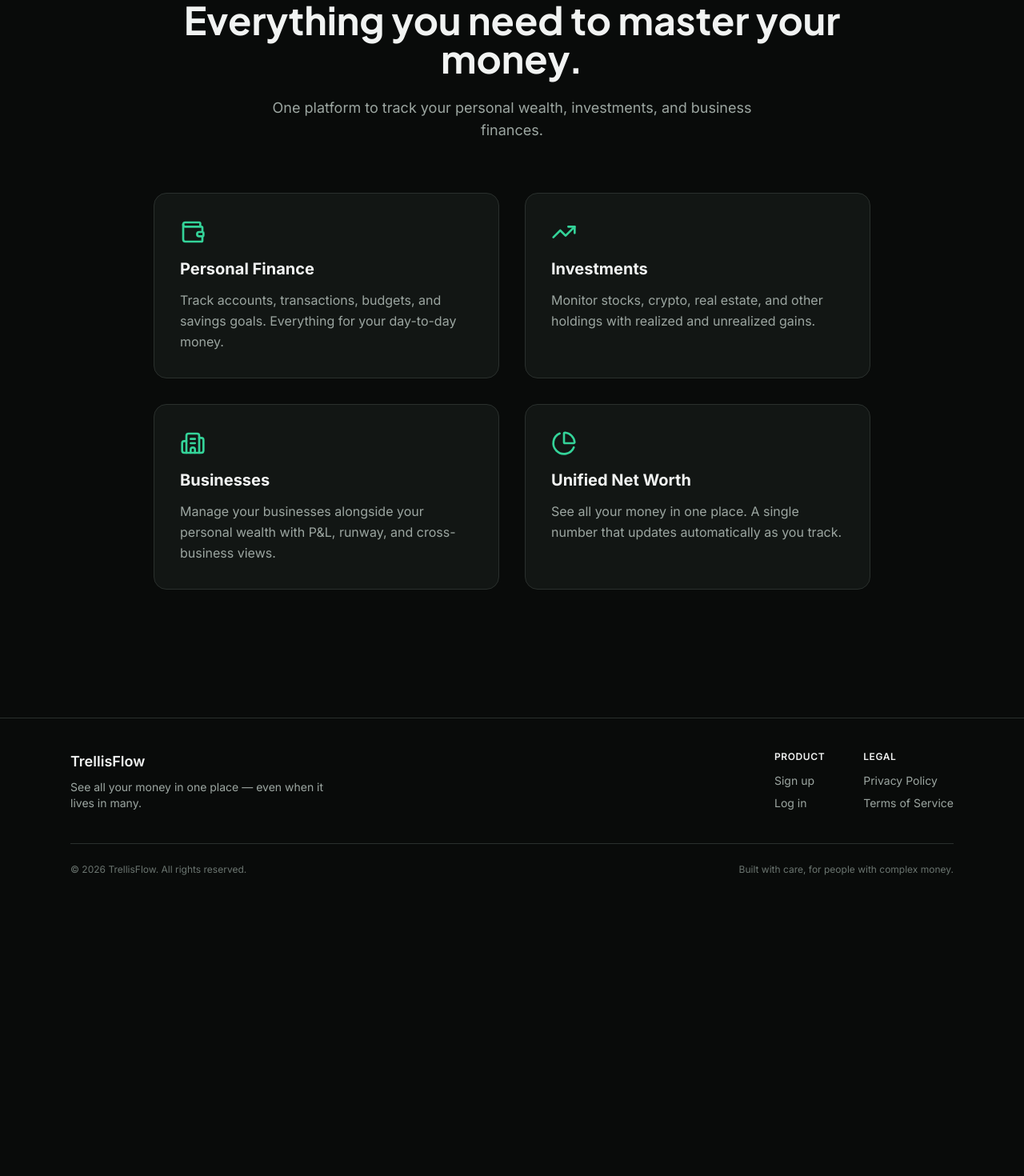
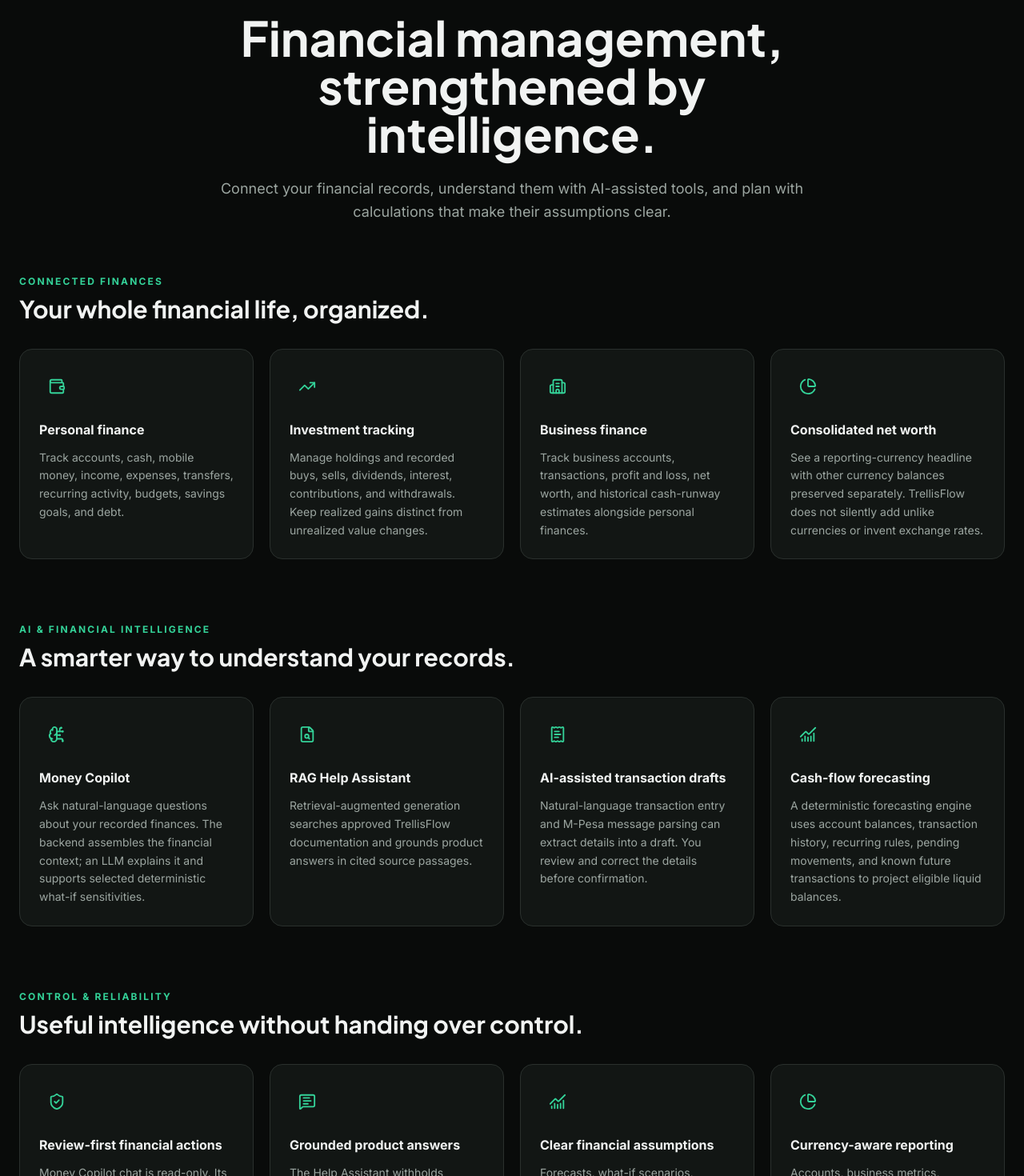
Before and after one commit to Dancan1907/trellisflow, a Next.js app in the folder apps/web/: page /features in a window 1280 px wide. Shown: the part 160-1630 px from the top of the page at 80% size. Before the commit the page ends 1295 px from the top, so only its background shows below. Built offline with nearby package versions, Linux system fonts and the light colour scheme.

Commit message:
feat(marketing): expand product and AI feature pages

```diff
--- a/apps/web/src/app/(public)/features/page.tsx
+++ b/apps/web/src/app/(public)/features/page.tsx
@@ -1,47 +1,79 @@
-import { Wallet, TrendingUp, Building2, PieChart } from 'lucide-react';
+import Link from 'next/link';
+import {
+  Wallet, TrendingUp, Building2, PieChart, BrainCircuit, FileSearch,
+  MessageSquareText, ReceiptText, ChartNoAxesCombined, ShieldCheck, ArrowRight,
+} from 'lucide-react';
+
+const groups = [
+  {
+    eyebrow: 'CONNECTED FINANCES',
+    title: 'Your whole financial life, organized.',
+    items: [
+      { icon: Wallet, title: 'Personal finance', description: 'Track accounts, cash, mobile money, income, expenses, transfers, recurring activity, budgets, savings goals, and debt.' },
+      { icon: TrendingUp, title: 'Investment tracking', description: 'Manage holdings and recorded buys, sells, dividends, interest, contributions, and withdrawals. Keep realized gains distinct from unrealized value changes.' },
+      { icon: Building2, title: 'Business finance', description: 'Track business accounts, transactions, profit and loss, net worth, and historical cash-runway estimates alongside personal finances.' },
+      { icon: PieChart, title: 'Consolidated net worth', description: 'See a reporting-currency headline with other currency balances preserved separately. TrellisFlow does not silently add unlike currencies or invent exchange rates.' },
+    ],
+  },
+  {
+    eyebrow: 'AI & FINANCIAL INTELLIGENCE',
+    title: 'A smarter way to understand your records.',
+    items: [
+      { icon: BrainCircuit, title: 'Money Copilot', description: 'Ask natural-language questions about your recorded finances. The backend assembles the financial context; an LLM explains it and supports selected deterministic what-if sensitivities.' },
+      { icon: FileSearch, title: 'RAG Help Assistant', description: 'Retrieval-augmented generation searches approved TrellisFlow documentation and grounds product answers in cited source passages.' },
+      { icon: ReceiptText, title: 'AI-assisted transaction drafts', description: 'Natural-language transaction entry and M-Pesa message parsing can extract details into a draft. You review and correct the details before confirmation.' },
+      { icon: ChartNoAxesCombined, title: 'Cash-flow forecasting', description: 'A deterministic forecasting engine uses account balances, transaction history, recurring rules, pending movements, and known future transactions to project eligible liquid balances.' },
+    ],
+  },
+  {
+    eyebrow: 'CONTROL & RELIABILITY',
+    title: 'Useful intelligence without handing over control.',
+    items: [
+      { icon: ShieldCheck, title: 'Review-first financial actions', description: 'Money Copilot chat is read-only. Its limited income and expense action workflow uses a preview and explicit confirmation before creating a record.' },
+      { icon: MessageSquareText, title: 'Grounded product answers', description: 'The Help Assistant withholds unsupported answers when retrieved documentation cannot provide a valid source citation.' },
+      { icon: ChartNoAxesCombined, title: 'Clear financial assumptions', description: 'Forecasts, what-if scenarios, historical estimates, and recorded values are distinguished so an estimate is not mistaken for a guaranteed outcome.' },
+      { icon: PieChart, title: 'Currency-aware reporting', description: 'Accounts, business metrics, investment activity, and cash-flow summaries preserve currency boundaries instead of silently converting values.' },
+    ],
+  },
+];
 
 export default function FeaturesPage() {
   return (
-    <div className="min-h-screen bg-bg-primary py-24 px-6">
-      <div className="max-w-4xl mx-auto">
-        <h1 className="text-4xl md:text-5xl font-display font-bold text-fg-primary mb-6 text-center">
-          Everything you need to master your money.
-        </h1>
-        <p className="text-lg text-fg-secondary text-center mb-16 max-w-2xl mx-auto">
-          One platform to track your personal wealth, investments, and business finances.
-        </p>
+    <main className="min-h-screen bg-bg-primary px-6 py-20">
+      <div className="mx-auto max-w-7xl">
+        <div className="mx-auto mb-16 max-w-3xl text-center">
+          <p className="text-xs font-bold uppercase tracking-[.2em] text-accent-primary">TrellisFlow capabilities</p>
+          <h1 className="mt-4 text-4xl font-display font-bold text-fg-primary md:text-6xl">Financial management, strengthened by intelligence.</h1>
+          <p className="mt-6 text-lg leading-relaxed text-fg-secondary">Connect your financial records, understand them with AI-assisted tools, and plan with calculations that make their assumptions clear.</p>
+        </div>
 
-        <div className="grid grid-cols-1 md:grid-cols-2 gap-8">
-          {[
-            {
-              icon: Wallet,
-              title: 'Personal Finance',
-              desc: 'Track accounts, transactions, budgets, and savings goals. Everything for your day-to-day money.',
-            },
-            {
-              icon: TrendingUp,
-              title: 'Investments',
-              desc: 'Monitor stocks, crypto, real estate, and other holdings with realized and unrealized gains.',
-            },
-            {
-              icon: Building2,
-              title: 'Businesses',
-              desc: 'Manage your businesses alongside your personal wealth with P&L, runway, and cross-business views.',
-            },
-            {
-              icon: PieChart,
-              title: 'Unified Net Worth',
-              desc: 'See all your money in one place. A single number that updates automatically as you track.',
-            },
-          ].map((f, i) => (
-            <div key={i} className="bg-bg-secondary border border-border-subtle rounded-2xl p-8">
-              <f.icon className="text-accent-primary mb-4" size={32} />
-              <h3 className="text-xl font-bold text-fg-primary mb-3">{f.title}</h3>
-              <p className="text-fg-secondary leading-relaxed">{f.desc}</p>
-            </div>
+        <div className="space-y-20">
+          {groups.map((group) => (
+            <section key={group.eyebrow}>
+              <div className="mb-8">
+                <p className="text-xs font-bold tracking-[.18em] text-accent-primary">{group.eyebrow}</p>
+                <h2 className="mt-2 text-2xl font-display font-bold text-fg-primary md:text-3xl">{group.title}</h2>
+              </div>
+              <div className="grid gap-5 md:grid-cols-2 xl:grid-cols-4">
+                {group.items.map((item) => {
+                  const Icon = item.icon;
+                  return <article key={item.title} className="rounded-2xl border border-border-subtle bg-bg-secondary p-6">
+                    <div className="mb-5 flex h-11 w-11 items-center justify-center rounded-xl bg-accent-primary/10"><Icon size={22} className="text-accent-primary"/></div>
+                    <h3 className="text-base font-bold text-fg-primary">{item.title}</h3>
+                    <p className="mt-3 text-sm leading-relaxed text-fg-secondary">{item.description}</p>
+                  </article>;
+                })}
+              </div>
+            </section>
           ))}
         </div>
+
+        <div className="mt-20 rounded-3xl border border-accent-primary/30 bg-accent-primary/5 p-8 text-center md:p-12">
+          <h2 className="text-3xl font-display font-bold text-fg-primary">Intelligence that supports your decisions.</h2>
+          <p className="mx-auto mt-4 max-w-2xl text-sm leading-relaxed text-fg-secondary">AI features are controlled by deployment configuration and may not be enabled in every environment. Money Copilot is decision support, not a substitute for reviewing your financial records or seeking professional advice.</p>
+          <Link href="/how-it-works" className="mt-7 inline-flex items-center gap-2 text-sm font-bold text-accent-primary hover:underline">See how TrellisFlow works <ArrowRight size={16}/></Link>
+        </div>
       </div>
-    </div>
+    </main>
   );
 }
```
